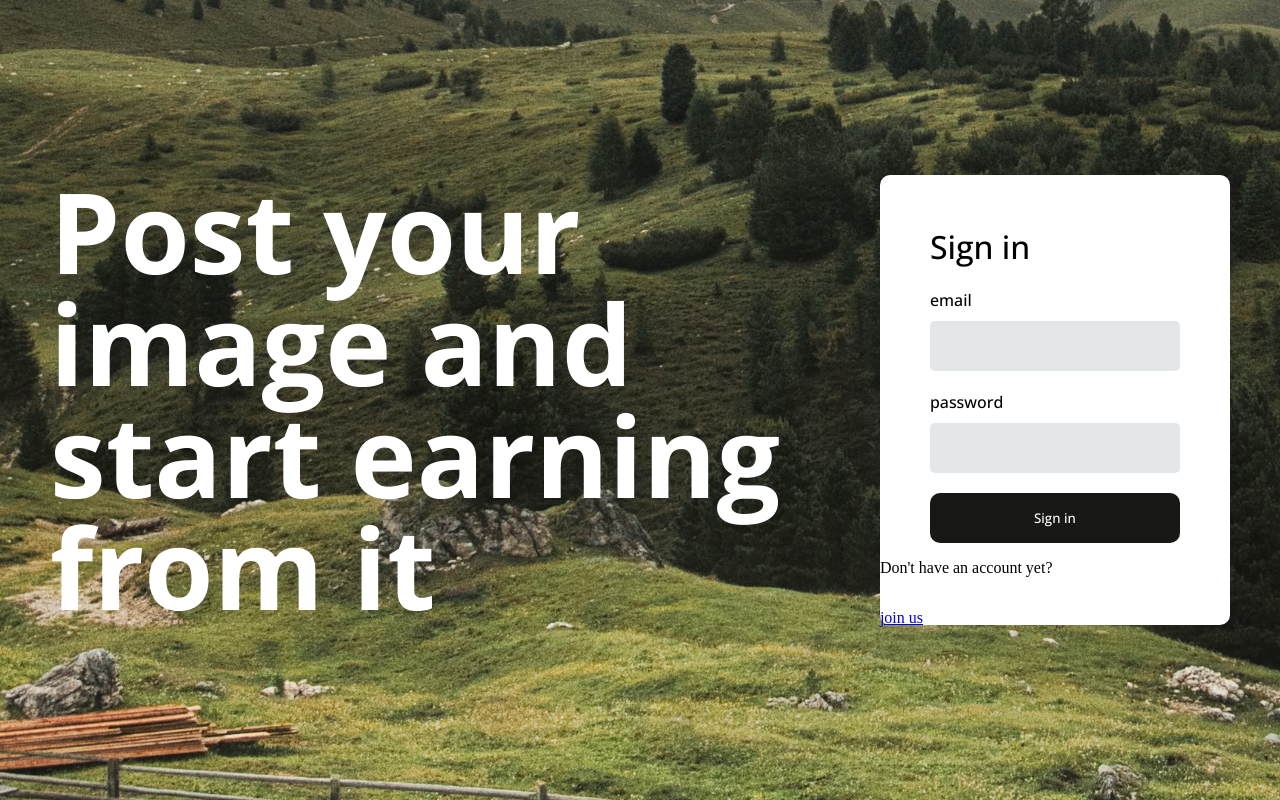
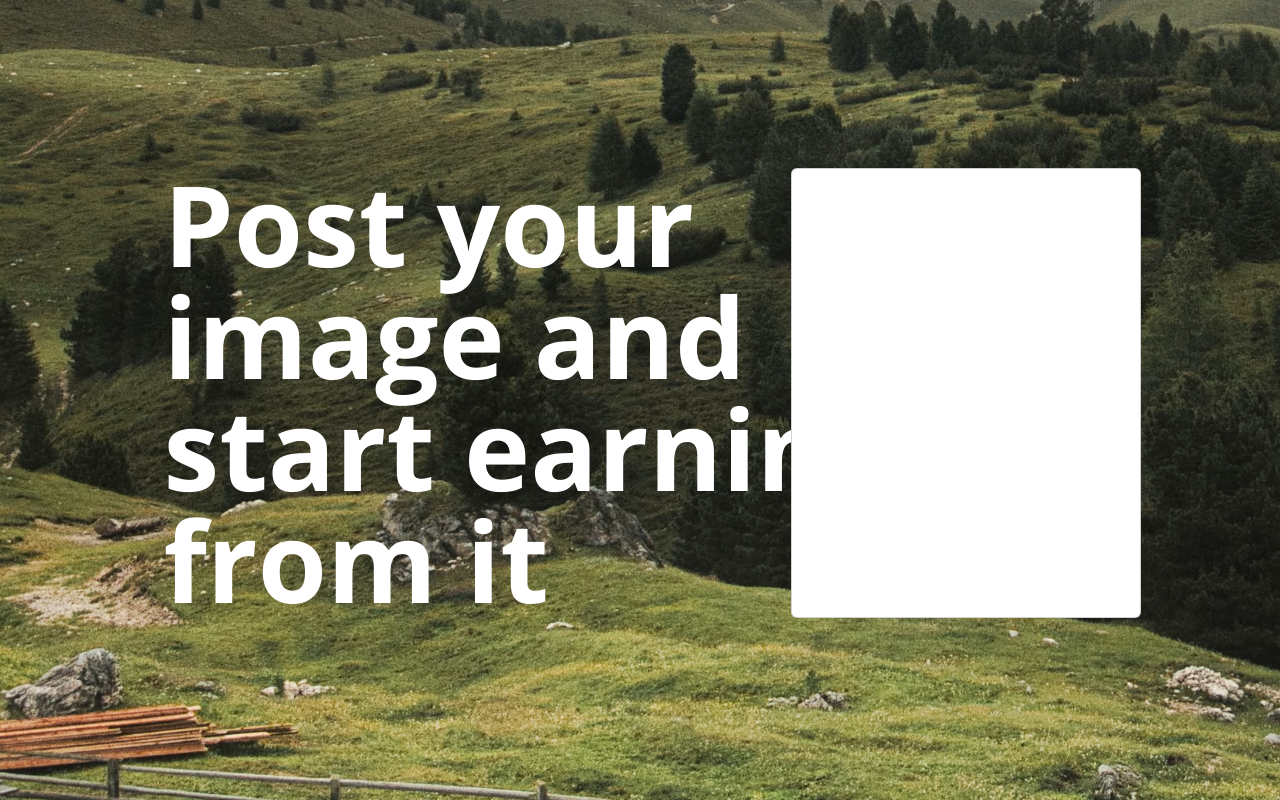
Before and after one commit to Zophirel/t_web, a PHP site: page / in a window 1280 px wide. Run offline with PHP 8.4, Linux system fonts and the light colour scheme.

Commit message:
added bootstrap

```diff
--- a/assets/css/style.css
+++ b/assets/css/style.css
@@ -1,8 +1,6 @@
-@import url('https://fonts.googleapis.com/css2?family=Open+Sans:wght@500;700&display=swap');
+@import url('https://fonts.googleapis.com/css2?family=Open+Sans:wght@400;500;700&display=swap');
 
-html{
-    height: 100%;
-    width: 100%;
+body{
     background: url('../img/homebg.jpg');
     background-size: cover;
     background-position: center;
@@ -21,26 +19,24 @@ html{
 .slogan{
     font-size: 7rem;
     font-weight: 700;
-    line-height: 100%;
     font-family: 'Open Sans';
     color: white;
-    margin: 0;
     white-space: nowrap;
+    line-height: 100%;
+    width: 350px;
 }
 
 .loginForm{
     width: 350px;
     height: 450px;
     background-color: white;
-    border-radius: 10px;
+    border-radius: 5px;
 }
 
 #loginHeader{
     font-family: 'Open Sans';
     font-weight: 500;
-    margin-top: 50px;
-    margin-left: 50px;
-
+    margin: 0;
 }
 
 #loginInputs{
@@ -101,3 +97,18 @@ html{
         gap: 50px;
     }
 }
+
+.signupHint{
+    text-align: center;
+    font-family: 'Open Sans';
+    font-weight: 400;
+}
+
+.signupHint > a{
+    text-decoration: none;
+}
+
+#loginCard{
+    width: 400px;
+    padding: 20px 20px 20px 20px; /* top right left bottom*/
+}
--- a/index.php
+++ b/index.php
@@ -1,26 +1,23 @@
 <html>
     <head>
         <meta name="viewport" content="width=device-width, initial-scale=1.0">
+        <link href="https://cdn.jsdelivr.net/npm/bootstrap@5.2.0-beta1/dist/css/bootstrap.min.css" rel="stylesheet" integrity="sha384-0evHe/X+R7YkIZDRvuzKMRqM+OrBnVFBL6DOitfPri4tjfHxaWutUpFmBp4vmVor" crossorigin="anonymous">
+        <script src="https://cdn.jsdelivr.net/npm/bootstrap@5.2.0-beta1/dist/js/bootstrap.bundle.min.js" integrity="sha384-pprn3073KE6tl6bjs2QrFaJGz5/SUsLqktiwsUTF55Jfv3qYSDhgCecCxMW52nD2" crossorigin="anonymous"></script>
         <link rel="stylesheet" href="assets/css/style.css">
     </head>
+
     <body>
-        <div id="homePageLayout">
-            <p class="slogan">Post your <br> image and  <br> start earning  <br>from it</p>
-            <div class="loginForm">
-                <div id="loginInputs">
-                    <h1 id="loginHeader">Sign in</h1>
 
-                    <label class="loginLabel">email</label>
-                    <input class="loginField" type="text">
-                    <label class="loginLabel">password</label>
-                    <input class="loginField" type="text">
+            <div class="row m-0 h-100 w-100 align-content-center">
+                <div class="col">
+                    <div style="width: 325px; margin: 0 auto;">
+                        <p class="slogan">Post your <br> image and  <br> start earning  <br>from it</p>
+                    </div>
+                </div>
 
+                <div class="col p-0"><div class="card" style="height: 450px; width: 350px; margin: 0 auto;"></div></div>
+            </div>
 
-                    <button id="formBtn"><p>Sign in<p></button>
-                    <p>Don't have an account yet?</p>
-                    <p><a href="/signup.php">join us</a></p>
-                </div>
-            </div>
-        </div>
     </body>
+
 </html>
```
